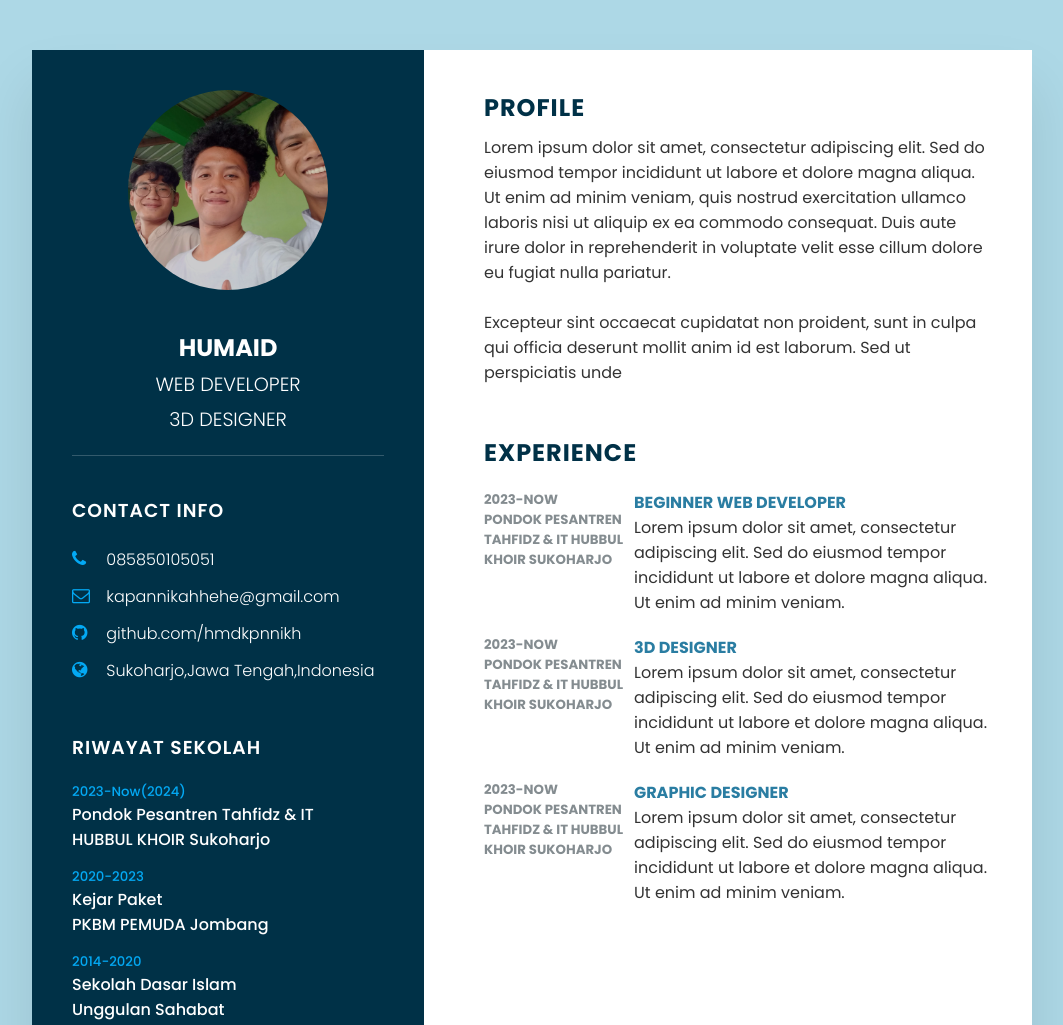
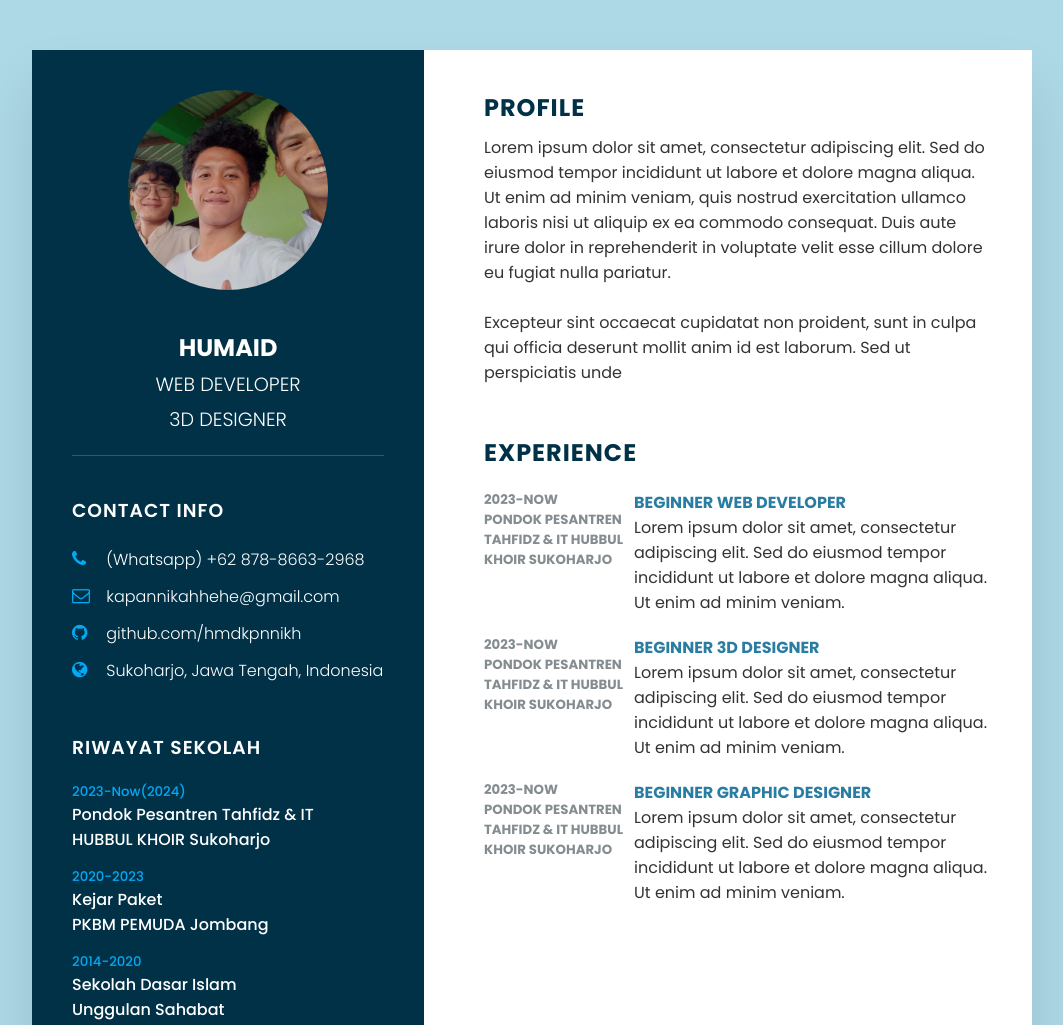
Before and after one commit to hmdkpnnikh/CV-2024, a plain HTML site: page index.html in a window 1280 px wide. Shown: the top 1025 px of the page, without its empty margins (108-1171 px from the left). Drawn offline with Linux system fonts and the light colour scheme.

Commit message:
Update index.html

```diff
--- a/index.html
+++ b/index.html
@@ -23,7 +23,7 @@
                     <li>
                         <span class="icon"><i class="fa fa-phone" aria-hidden="true"></i>
                         </span>
-                        <span class="text">085850105051</span>
+                        <span class="text">(Whatsapp) +62 878-8663-2968</span>
                     </li>
                     <li>
                         <span class="icon"><i class="fa fa-envelope-o" aria-hidden="true"></i>
@@ -38,7 +38,7 @@
                     <li>
                         <span class="icon"><i class="fa fa-globe" aria-hidden="true"></i>
                         </span>
-                        <span class="text">Sukoharjo,Jawa Tengah,Indonesia</span>
+                        <span class="text">Sukoharjo, Jawa Tengah, Indonesia</span>
                     </li>
                 </ul>
             </div>
@@ -99,7 +99,7 @@
                         <h5>Pondok Pesantren Tahfidz & IT Hubbul Khoir Sukoharjo</h5>
                     </div>
                     <div class="text">
-                        <h4>3D Designer</h4>
+                        <h4>Beginner 3D Designer</h4>
                         <p>Lorem ipsum dolor sit amet, consectetur adipiscing elit.
                             Sed do eiusmod tempor incididunt ut labore et dolore magna aliqua. Ut enim ad minim veniam.
                         </p>
@@ -111,7 +111,7 @@
                         <h5>Pondok Pesantren Tahfidz & IT Hubbul Khoir Sukoharjo</h5>
                     </div>
                     <div class="text">
-                        <h4>Graphic Designer</h4>
+                        <h4>Beginner Graphic Designer</h4>
                         <p>Lorem ipsum dolor sit amet, consectetur adipiscing elit.
                             Sed do eiusmod tempor incididunt ut labore et dolore magna aliqua. Ut enim ad minim veniam.
                         </p>
```
